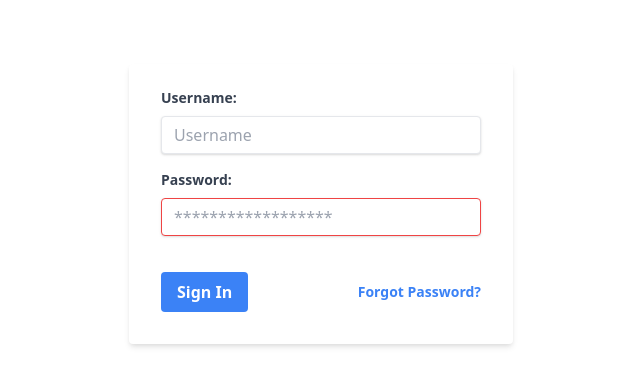
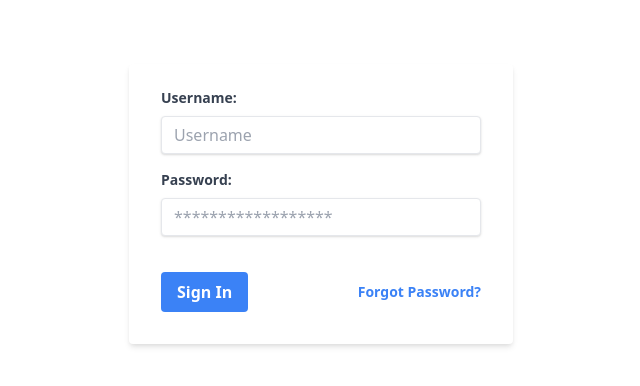
Before and after one commit to disty-online/disty, a Django app: page /accounts/login/ in a window 1280 px wide. Shown: the top 386 px of the page, without its empty margins (191-831 px from the left). Run offline with Django 3.2, Linux system fonts and the light colour scheme; some libraries are stand-ins or nearby versions.

Commit message:
Fix login password field styling

```diff
--- a/disty/templates/registration/login.html
+++ b/disty/templates/registration/login.html
@@ -25,7 +25,7 @@
       <label class="block text-gray-700 text-sm font-bold mb-2" for="password">
         {{ form.password.label_tag }}
       </label>
-      {% render_field form.password class="shadow appearance-none border border-red-500 rounded w-full py-2 px-3 text-gray-700 mb-3 leading-tight focus:outline-none focus:shadow-outline" name="{{ form.password.name }}" id="id_{{ form.password.name }}" placeholder="******************" %}
+      {% render_field form.password class="shadow appearance-none border rounded w-full py-2 px-3 text-gray-700 mb-3 leading-tight focus:outline-none focus:shadow-outline" name="{{ form.password.name }}" id="id_{{ form.password.name }}" placeholder="******************" %}
     </div>
     <div class="flex items-center justify-between">
       <button
```
